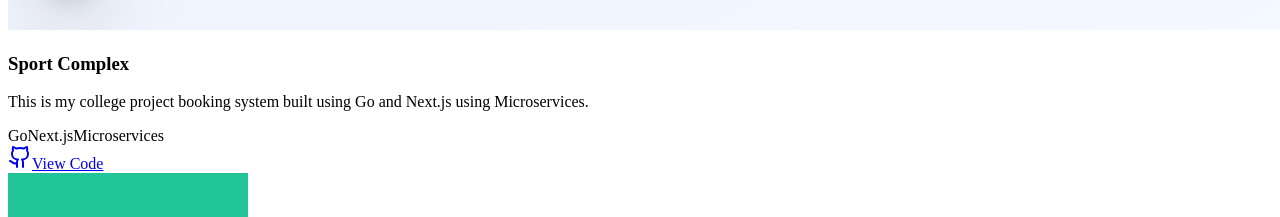
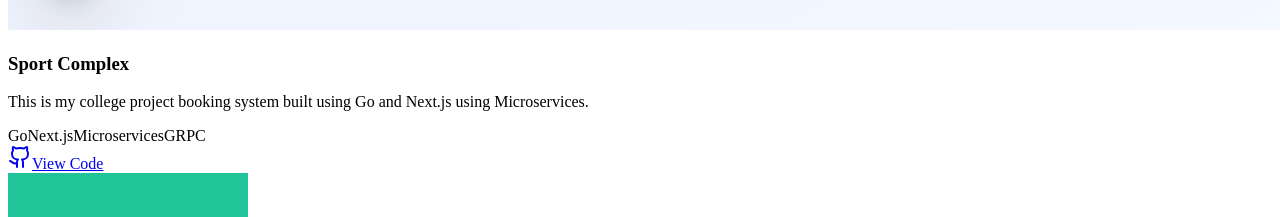
Before and after one commit to MABiuS1/Klavivach_Portfolio, a Next.js app: page / in a window 1280 px wide. Shown: the part 3665-3882 px from the top of the page. Built offline with nearby package versions, Linux system fonts and the light colour scheme.

Commit message:
Update: Project stack

```diff
--- a/components/Projects.tsx
+++ b/components/Projects.tsx
@@ -12,7 +12,7 @@ const projects = [
       "This is my college project booking system built using Go and Next.js using Microservices.",
     link: "https://github.com/6531503042/Sport-Complex",
     demoLink: null,
-    stack: ["Go", "Next.js", "Microservices"],
+    stack: ["Go", "Next.js", "Microservices", "GRPC"],
   },
   {
     src: "/Deap.webp",
@@ -48,7 +48,7 @@ const projects = [
       "Yakkaw is a modern mobile application designed to monitor air pollution issues in Thailand, starting from Chiang Rai and expanding to northern provinces. It provides real-time PM2.5 air quality data, interactive maps, and health-based recommendations.",
     link: "https://github.com/franz1us/Yakkaw-Mobile-Application",
     demoLink: null,
-    stack: ["ReactNative", "Vue", "Nest", "MongoDB"],
+    stack: ["ReactNative", "SQLite ",],
   },
 ];
 
```
